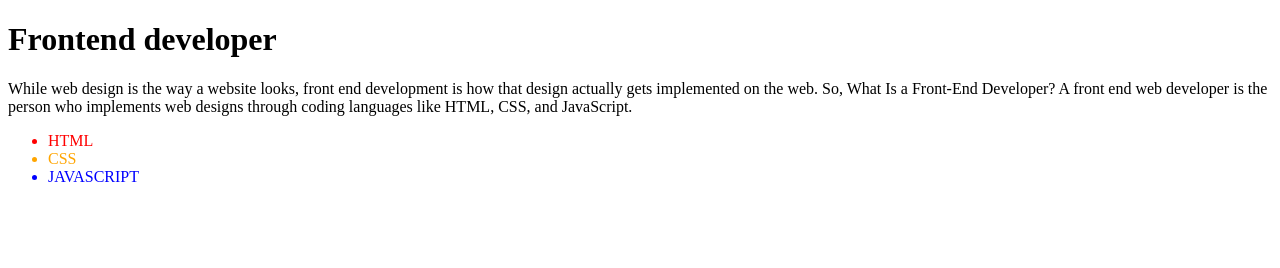
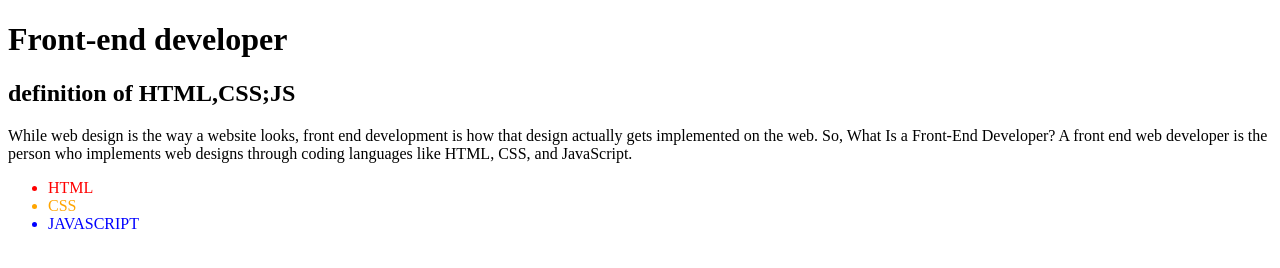
Before and after one commit to Abdullah-Kurgas/Uvod-Frontend, a plain HTML site: page index.html in a window 1280 px wide. Drawn offline with Linux system fonts and the light colour scheme.

Commit message:
Third Change

```diff
--- a/index.html
+++ b/index.html
@@ -6,8 +6,8 @@
     <title>Document</title>
 </head>
 <body>
-    <h1>Frontend developer</h1>
-
+    <h1>Front-end developer</h1>
+    <h2>definition of HTML,CSS;JS</h2>
     <p>While web design is the way a website looks, front end development is how that design actually gets implemented on the web. So, What Is a Front-End Developer? A front end web developer is the person who implements web designs through coding languages like HTML, CSS, and JavaScript.</p>
     <ul>
     <li style="color: red;">HTML</li>
```
